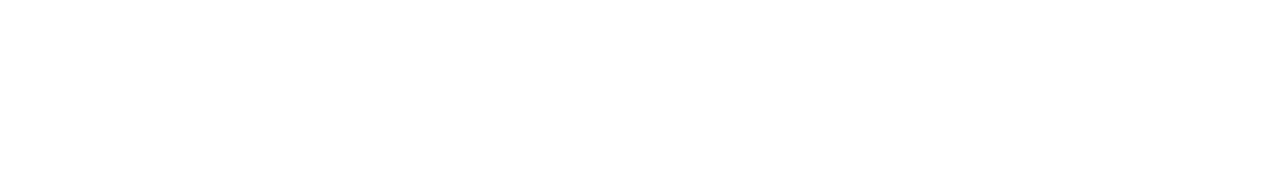
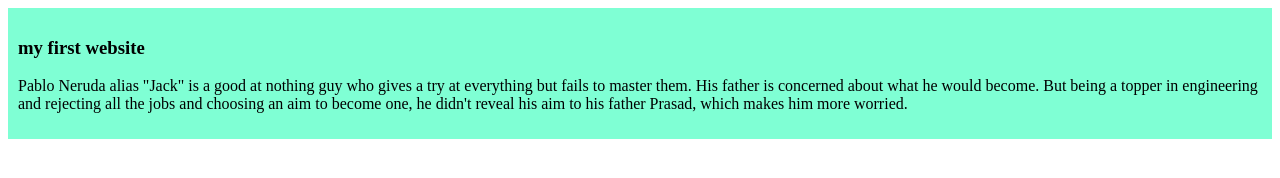
Before and after one commit to alifmiah37/my-simple-website, a plain HTML site: page index.html in a window 1280 px wide. Drawn offline with Linux system fonts and the light colour scheme.

Commit message:
added the first blog

```diff
--- a/index.html
+++ b/index.html
@@ -1,5 +1,13 @@
 <html>
     <head>
         <title>my simple website</title>
+        <link rel="stylesheet" href="style/blog.css">
+
     </head>
+    <body>
+        <div>
+            <h3>my first website</h3>
+            <p>Pablo Neruda alias "Jack" is a good at nothing guy who gives a try at everything but fails to master them. His father is concerned about what he would become. But being a topper in engineering and rejecting all the jobs and choosing an aim to become one, he didn't reveal his aim to his father Prasad, which makes him more worried.</p>
+        </div>
+    </body>
 </html>
--- /dev/null
+++ b/style/blog.css
@@ -0,0 +1,4 @@
+div{
+    background-color: aquamarine;
+    padding: 10px;
+}
```
